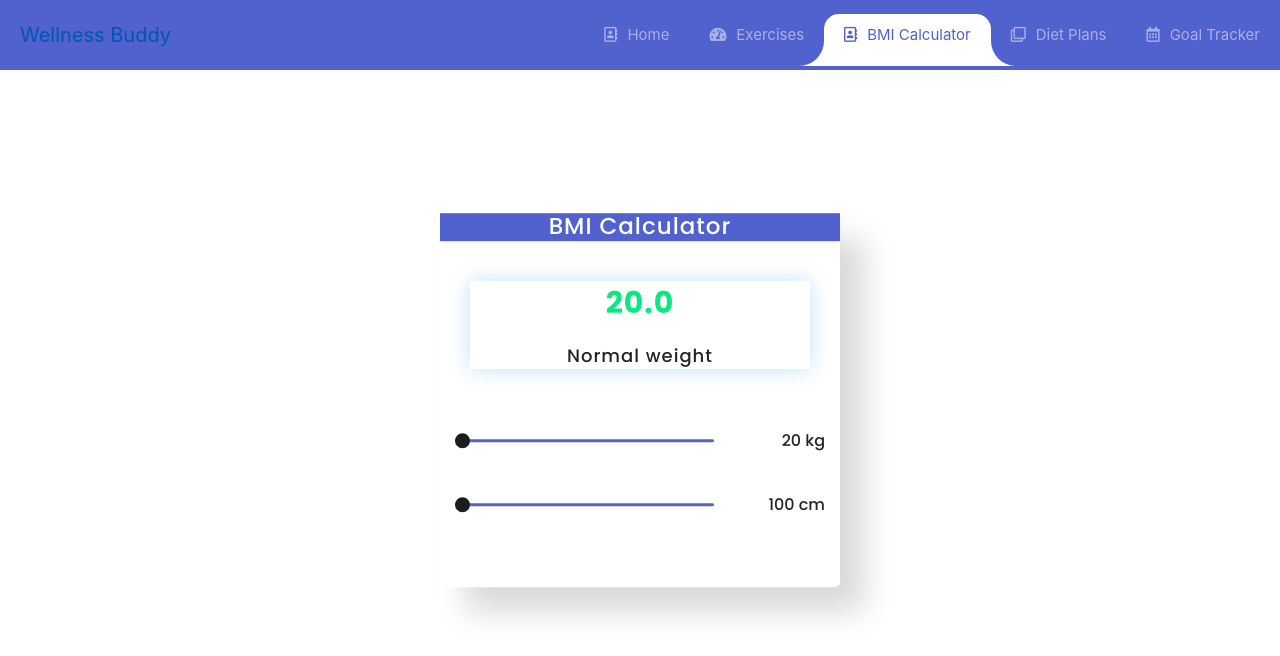
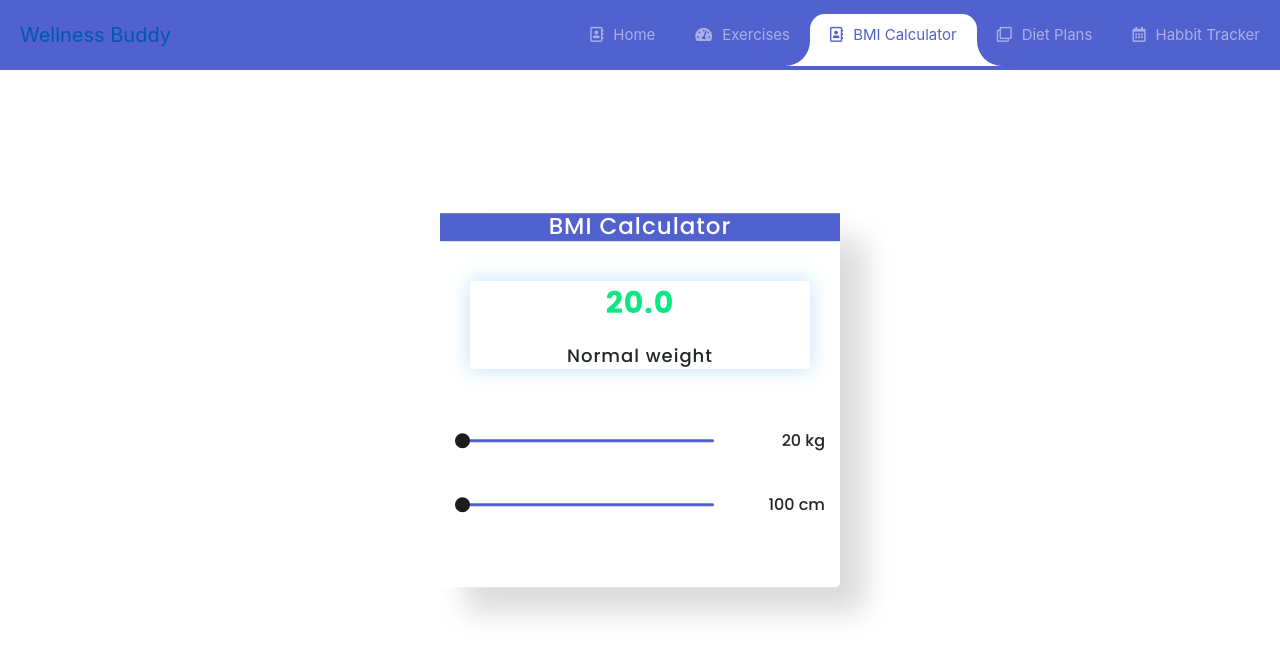
Before and after one commit to sanah-naik/PBL, a plain HTML site: page physical-health/bmi/index.html in a window 1280 px wide. Drawn offline with nearby package versions, Linux system fonts and the light colour scheme.

Commit message:
Changed header

```diff
--- a/physical-health/bmi/index.html
+++ b/physical-health/bmi/index.html
@@ -31,7 +31,7 @@
                     <a class="nav-link" href="https://codepen.io/mahakchawla1202/full/oNpydPW"><i class="far fa-clone"></i>Diet Plans</a>
                 </li>
                 <li class="nav-item">
-                    <a class="nav-link" href="https://codepen.io/mahakchawla1202/full/abqoEvR"><i class="far fa-calendar-alt"></i>Goal Tracker</a>
+                    <a class="nav-link" href="https://codepen.io/mahakchawla1202/full/abqoEvR"><i class="far fa-calendar-alt"></i>Habbit Tracker</a>
                 </li>
                 <li class="nav-item">
 
```
Also changed, not shown: physical-health/exercises/index.html (+1 -1 lines), physical-health/index.html (+1 -1 lines).
